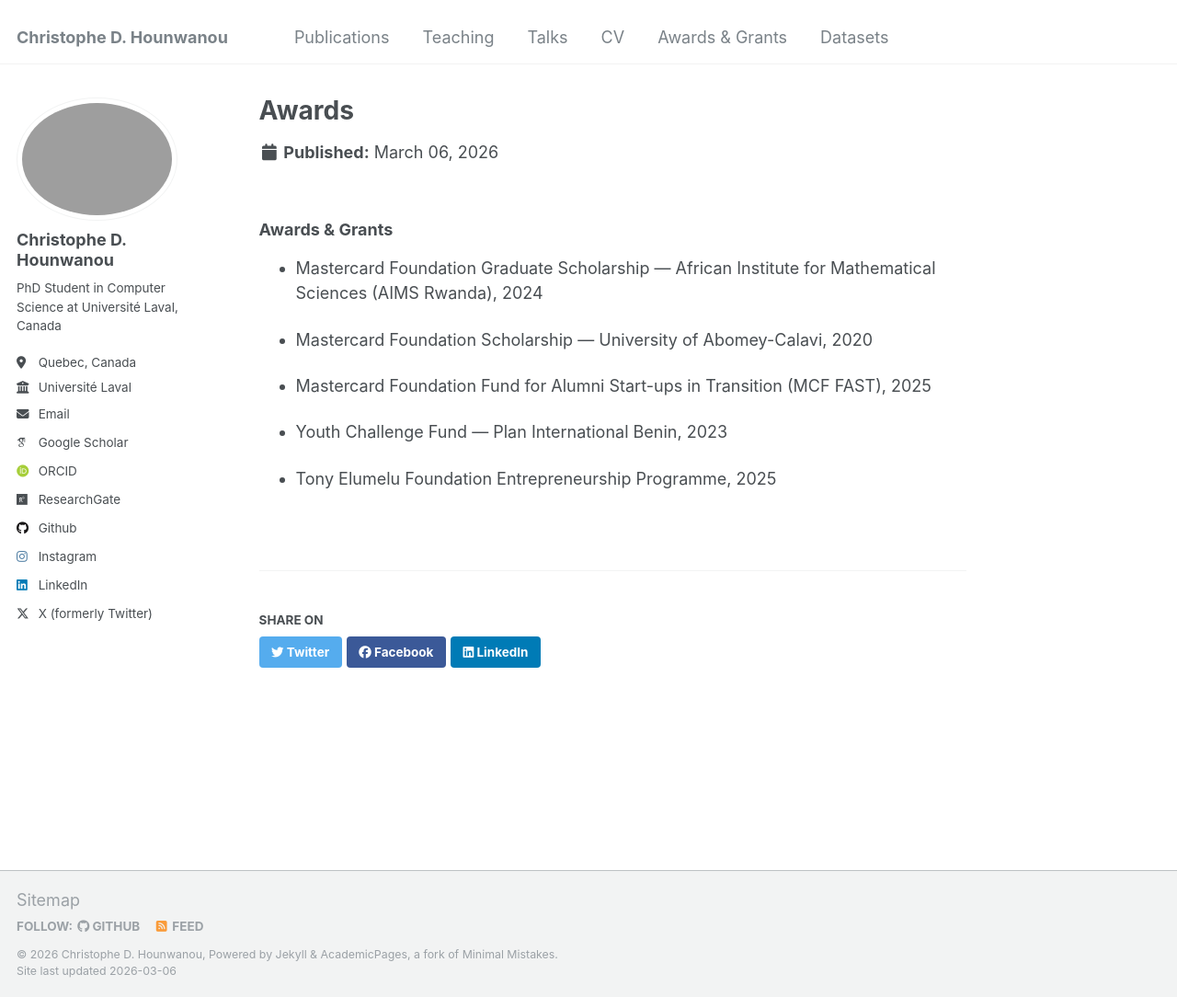
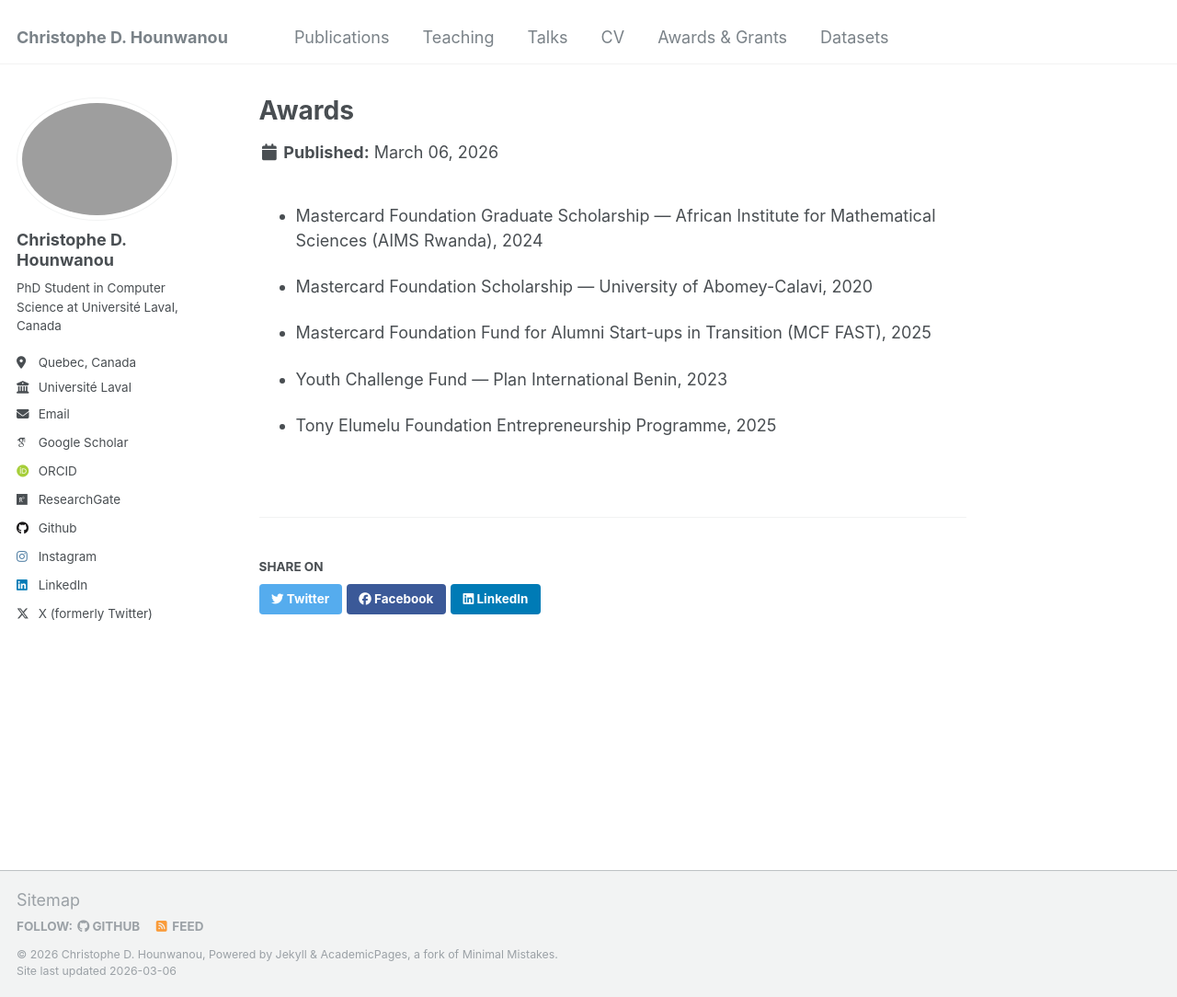
Before and after one commit to chrishounwanou/chrishounwanou.github.io, a Jekyll site: the page built from _portfolio/awards.md, in a window 1280 px wide and 1084 px high. Shown: the whole window at 92% size. Built offline with Jekyll 4.4.1, drawn with Linux system fonts in a browser that asks for light colours; some web fonts are replaced; our own code applies the rules of GitHub Pages for plain Markdown files.

Commit message:
Remove header from awards section
Removed the header for awards and grants section.

```diff
--- a/_portfolio/awards.md
+++ b/_portfolio/awards.md
@@ -2,7 +2,6 @@
 collection: award
 permalink: /awards/
 ---
-### Awards & Grants
 
 - Mastercard Foundation Graduate Scholarship — African Institute for Mathematical Sciences (AIMS Rwanda), 2024
 
```
